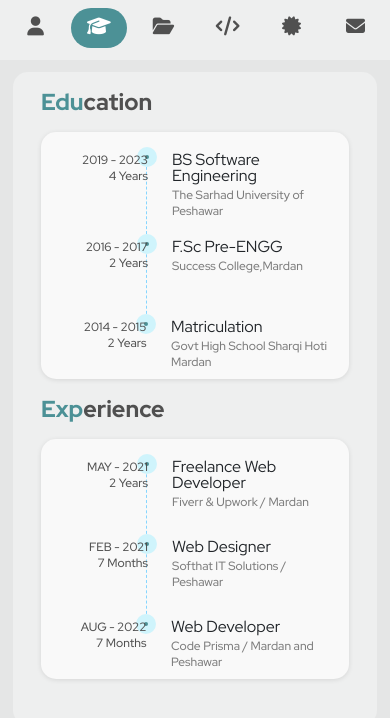
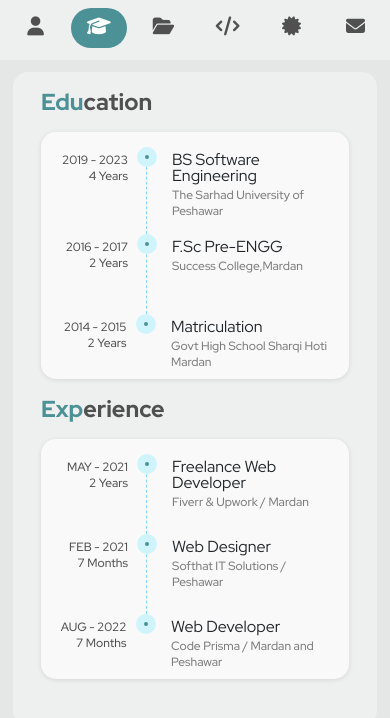
Before and after one commit to mdzarakkhan/React-Portfolio-Website-by-Md-Zarak-Khan-mdzarakkhan.me-, a React (Create React App) app: page /education in a window 390 px wide. Shown: the top 718 px of the page. Built offline with nearby package versions, Linux system fonts and the light colour scheme.

Commit message:
education page mobile ui issue fixed

```diff
--- a/src/Components/Timeline/timeline.scss
+++ b/src/Components/Timeline/timeline.scss
@@ -84,4 +84,7 @@ ul.tl li .timestamp {
     text-align: right;
     font-size: 12px;
     font-weight: 500;
+    @include extra_small_devices{
+        margin-left: -20px;
+    }
 }
```
